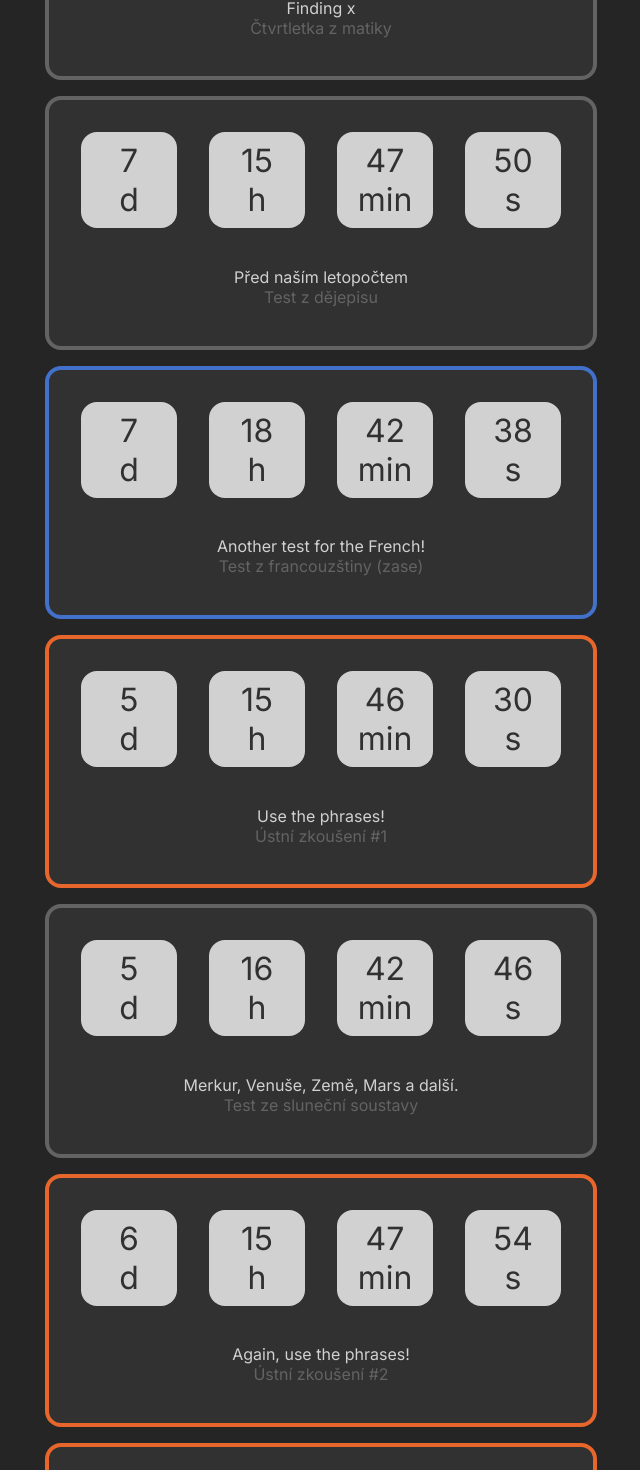
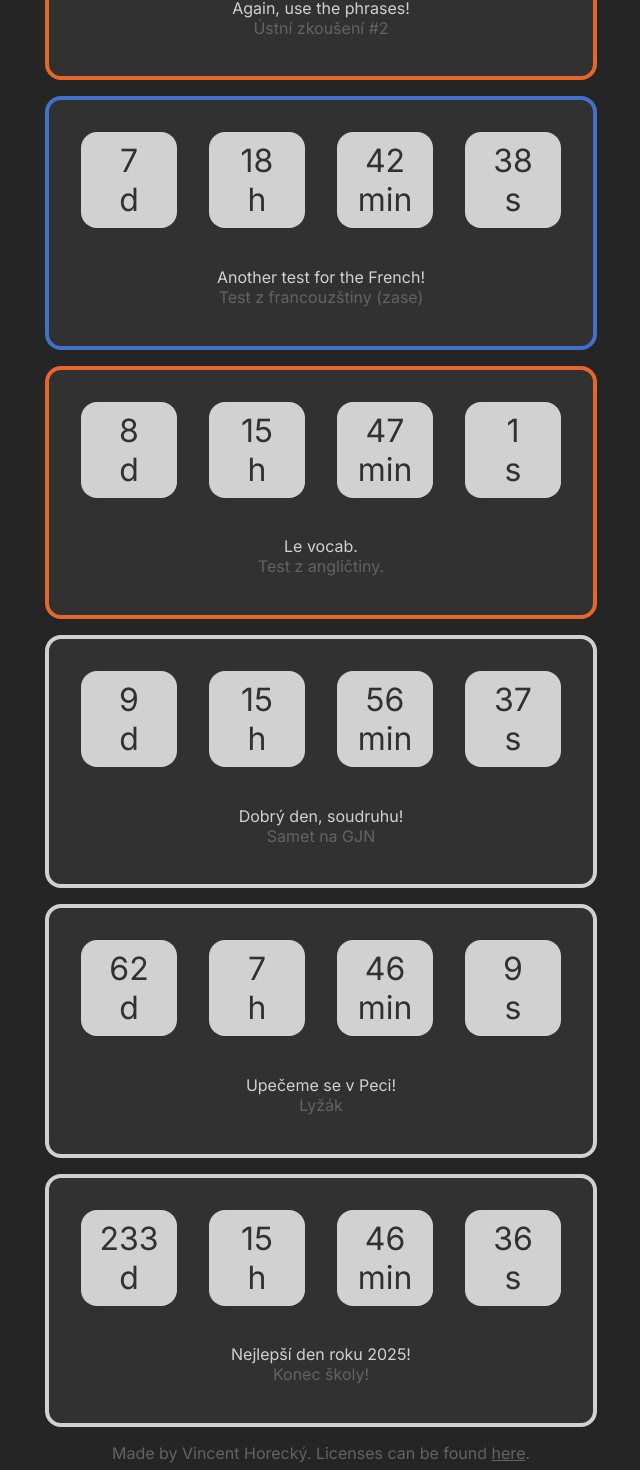
Before and after one commit to sperlicky/sperlicky.github.io, an Angular app: page / in a window 1280 px wide. Shown: the part 197-1667 px from the top of the page, without its empty margins (319-959 px from the left). Built offline with nearby package versions, Linux system fonts and the light colour scheme.

Commit message:
sorted times

```diff
--- a/src/app/app.component.html
+++ b/src/app/app.component.html
@@ -1,40 +1,16 @@
+<!-- Don't forget to sort the timers! -->
 <main>
   <app-timer
-    type="Entire-class"
-    time="2024-11-08T08:55:54"
-    name="Finding x"
-    description="Čtvrtletka z matiky"
+    type="S1"
+    time="2024-11-12:08:01:45"
+    name="Again, use the phrases!"
+    description="Ústní zkoušení #2"
   />
-  <app-timer
-    type="Entire-class"
-    time="2024-11-13T08:01:41"
-    name="Před naším letopočtem"
-    description="Test z dějepisu"
-  />
-
   <app-timer
     type="French"
     time="2024-11-13T10:56:29"
     name="Another test for the French!"
     description="Test z francouzštiny (zase)"
-  />
-  <app-timer
-    type="S1"
-    time="2024-11-11T08:00:21"
-    name="Use the phrases!"
-    description="Ústní zkoušení #1"
-  />
-  <app-timer
-    type="Entire-class"
-    time="2024-11-11T08:56:37"
-    name="Merkur, Venuše, Země, Mars a další."
-    description="Test ze sluneční soustavy"
-  />
-  <app-timer
-    type="S1"
-    time="2024-11-12:08:01:45"
-    name="Again, use the phrases!"
-    description="Ústní zkoušení #2"
   />
   <app-timer
     type="S1"
```
